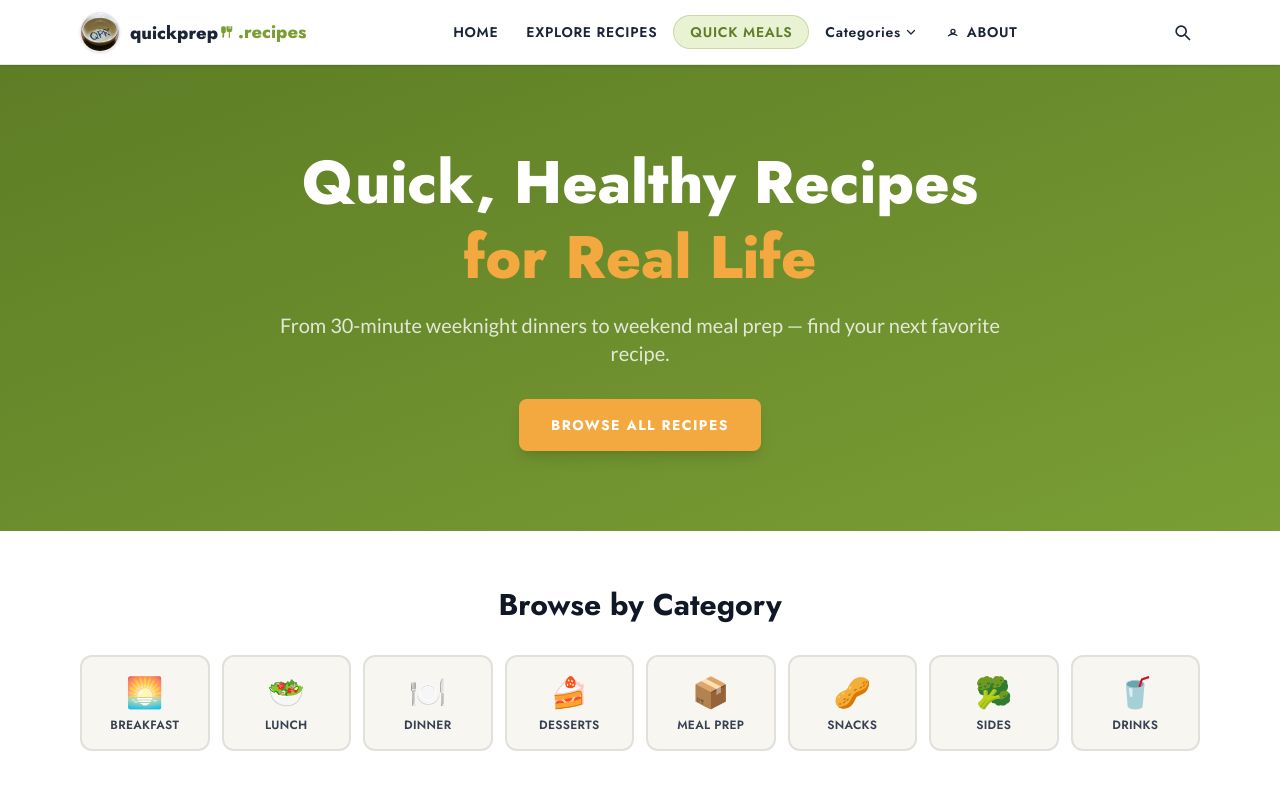
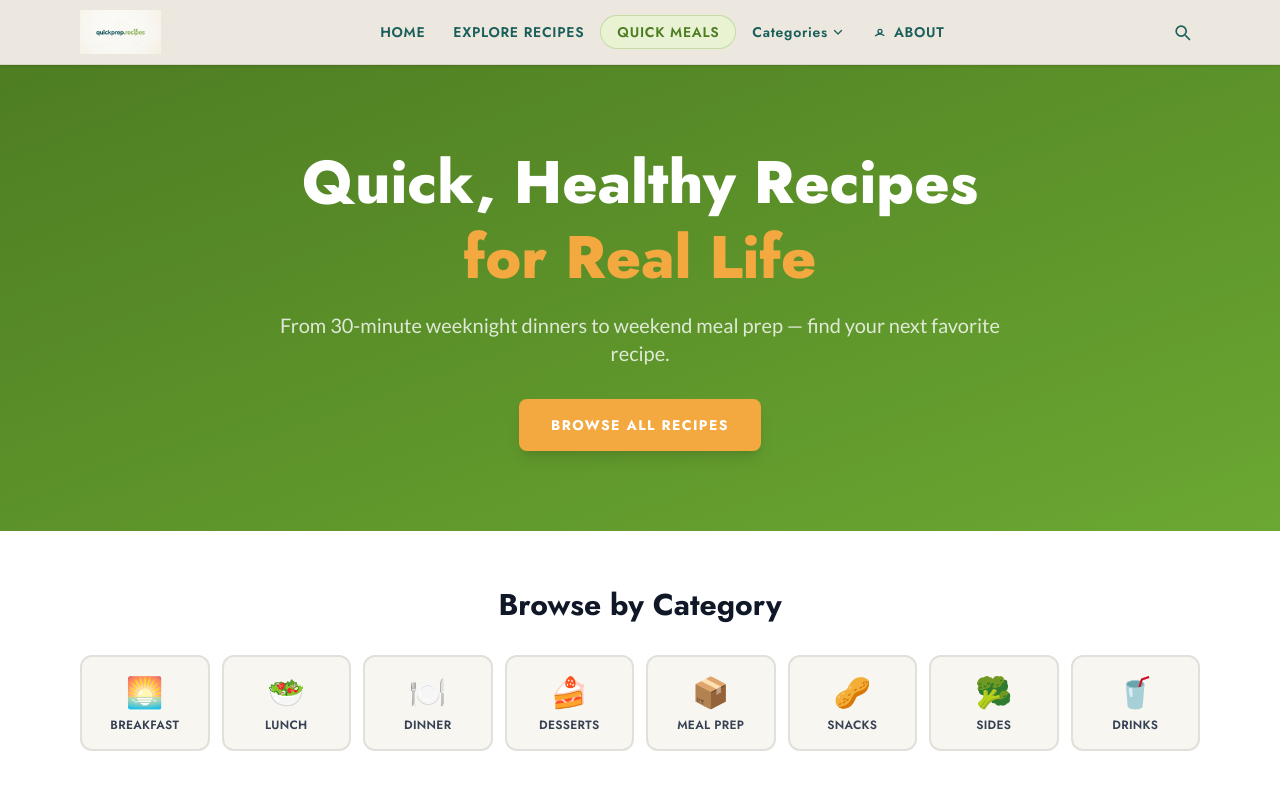
Before and after one commit to gronk-stack/quickprep-recipes, a Next.js app: page / in a window 1280 px wide. Shown: the top 800 px of the page. Built offline with nearby package versions, Linux system fonts and the light colour scheme.

Commit message:
Use quickprep.recipes.jpg as logo, cream nav bg matching logo, teal+green color scheme

```diff
--- a/src/app/globals.css
+++ b/src/app/globals.css
@@ -1,12 +1,13 @@
 @import "tailwindcss";
 
 @theme {
-  --color-primary: #7a9e35;
-  --color-primary-dark: #5e7d25;
+  --color-primary: #6ba832;
+  --color-primary-dark: #4e7d22;
   --color-primary-light: #eaf2d4;
   --color-accent: #f4a940;
   --color-accent-dark: #d4881f;
-  --color-nav: #1a2535;
+  --color-nav: #1a5f5a;
+  --color-nav-bg: #ece8df;
   --color-surface: #f8f6f1;
   --color-border: #e2e0db;
   --font-heading: var(--font-jost), "Jost", sans-serif;
--- a/src/components/Footer.tsx
+++ b/src/components/Footer.tsx
@@ -1,5 +1,4 @@
 import Link from 'next/link'
-import Image from 'next/image'
 import { CATEGORIES } from '@/lib/recipes'
 
 const CURRENT_YEAR = 2026
@@ -9,14 +8,9 @@ export default function Footer() {
     <footer className="bg-nav text-gray-300 mt-16">
       <div className="max-w-6xl mx-auto px-4 py-12 grid grid-cols-1 md:grid-cols-3 gap-10">
         <div>
-          <div className="flex items-center gap-2.5 mb-3">
-            <div className="relative w-10 h-10 rounded-full overflow-hidden border border-white/20 flex-shrink-0">
-              <Image src="/images/QPR.jpg" alt="QuickPrep Recipes" fill sizes="40px" className="object-cover object-center" />
-            </div>
-            <span className="font-heading font-extrabold text-lg text-white leading-none">
-              quickprep<span className="text-primary">.recipes</span>
-            </span>
-          </div>
+          <p className="font-heading font-extrabold text-xl text-white mb-3">
+            quickprep<span className="text-primary">.recipes</span>
+          </p>
           <p className="text-sm leading-relaxed text-gray-400">
             Quick, healthy recipes for real life. From weeknight dinners to weekend meal prep — we have you covered.
           </p>
--- a/src/components/Header.tsx
+++ b/src/components/Header.tsx
@@ -22,30 +22,19 @@ export default function Header() {
   }
 
   return (
-    <header className="sticky top-0 z-50 bg-white border-b border-gray-200 shadow-sm">
+    <header className="sticky top-0 z-50 border-b border-[#d9d3c8] shadow-sm" style={{ backgroundColor: '#ece8df' }}>
       <div className="max-w-6xl mx-auto px-4 h-16 flex items-center justify-between gap-6">
 
         {/* Logo */}
-        <Link href="/" className="flex items-center gap-2.5 flex-shrink-0">
-          <div className="relative w-10 h-10 rounded-full overflow-hidden border border-gray-200 shadow-sm">
-            <Image
-              src="/images/QPR.jpg"
-              alt="QuickPrep Recipes logo"
-              fill
-              sizes="40px"
-              className="object-cover object-center"
-            />
-          </div>
-          <span className="font-heading font-extrabold text-lg text-nav leading-none">
-            quickprep
-            <span className="inline-flex items-center gap-0.5 text-primary">
-              {/* Fork icon */}
-              <svg className="w-3.5 h-3.5 mx-0.5" viewBox="0 0 24 24" fill="currentColor" aria-hidden="true">
-                <path d="M11 2v7c0 1.66 1.34 3 3 3h1v10h2V12h1c1.66 0 3-1.34 3-3V2h-2v5h-1V2h-2v5h-1V2h-2zM5 2C3.34 2 2 3.34 2 5v6c0 1.48 1.01 2.72 2.38 3.08L4 20.5c-.06.83.6 1.5 1.43 1.5h.14c.74 0 1.37-.54 1.43-1.28L7.38 14.08C8.76 13.72 10 12.48 10 11V5c0-1.66-1.34-3-3-3H5z"/>
-              </svg>
-              .recipes
-            </span>
-          </span>
+        <Link href="/" className="flex-shrink-0">
+          <Image
+            src="/images/quickprep.recipes.jpg"
+            alt="QuickPrep Recipes"
+            width={220}
+            height={48}
+            className="h-11 w-auto"
+            priority
+          />
         </Link>
 
         {/* Desktop nav */}
@@ -72,7 +61,7 @@ export default function Header() {
               </svg>
             </button>
             {catOpen && (
-              <div className="absolute top-full left-0 mt-1 w-48 bg-white rounded-lg shadow-lg border border-gray-100 py-1 z-50">
+              <div className="absolute top-full left-0 mt-1 w-48 rounded-lg shadow-lg border border-[#d9d3c8] py-1 z-50" style={{ backgroundColor: '#ece8df' }}>
                 {CATEGORIES.map(cat => (
                   <Link
                     key={cat.slug}
@@ -128,7 +117,7 @@ export default function Header() {
 
       {/* Search bar */}
       {searchOpen && (
-        <div className="border-t border-gray-100 bg-gray-50 px-4 py-3">
+        <div className="border-t border-[#d9d3c8] px-4 py-3" style={{ backgroundColor: '#ece8df' }}>
           <form onSubmit={handleSearch} className="max-w-2xl mx-auto flex gap-2">
             <input
               autoFocus
@@ -150,7 +139,7 @@ export default function Header() {
 
       {/* Mobile menu */}
       {mobileOpen && (
-        <nav className="lg:hidden border-t border-gray-100 bg-white px-4 py-3 flex flex-col gap-1">
+        <nav className="lg:hidden border-t border-[#d9d3c8] px-4 py-3 flex flex-col gap-1" style={{ backgroundColor: '#ece8df' }}>
           <Link href="/" onClick={() => setMobileOpen(false)} className="px-3 py-2.5 text-sm font-heading font-semibold uppercase tracking-wide text-nav hover:text-primary hover:bg-primary-light rounded transition-colors">
             Home
           </Link>
```
